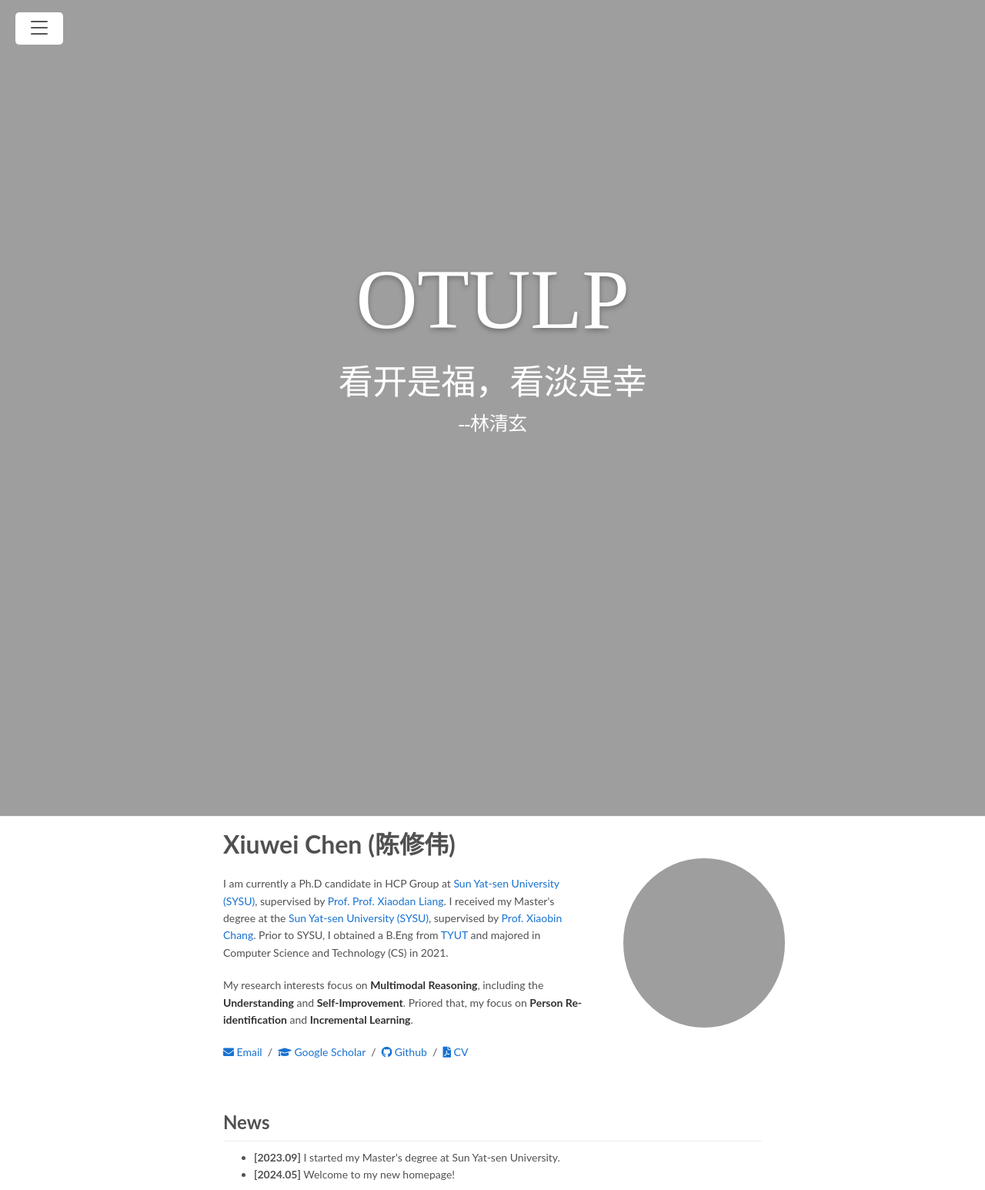
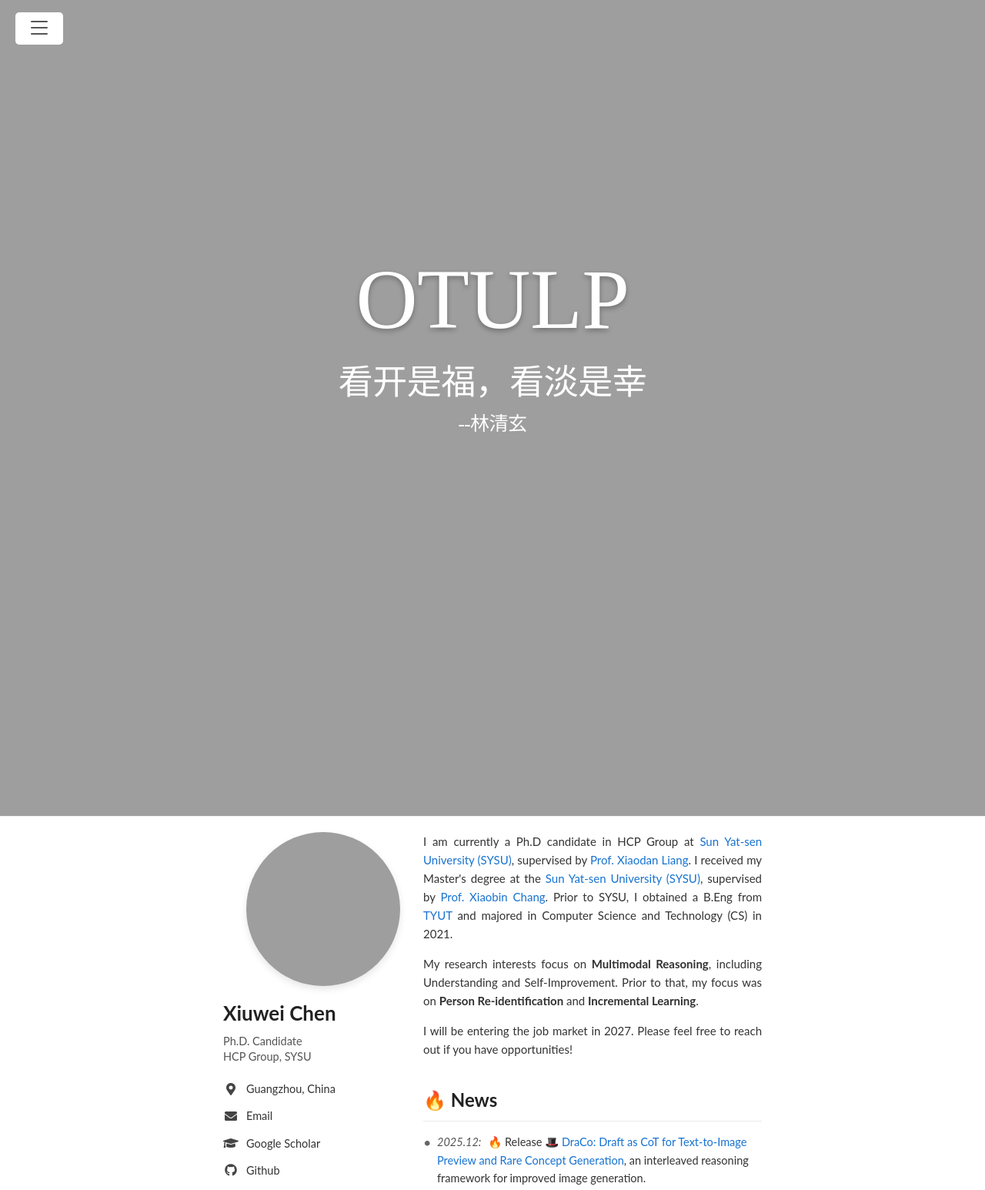
Before and after one commit to chen-xw/chen-xw.github.io, a Jekyll site: the page built from index.markdown, in a window 1280 px wide. Shown: the top 1546 px of the page at 77% size. Built offline with Jekyll 4.4.1, drawn with Linux system fonts in a browser that asks for light colours; a script that is not in the unit is left out; comment, search, counter and statistics services are not loaded; some of the changed text lies outside the part shown; grey boxes are pictures that could not be loaded.

Commit message:
Update index.markdown

```diff
--- a/index.markdown
+++ b/index.markdown
@@ -1,153 +1,214 @@
 ---
 layout: default2
-title: 主页
+title: "主页"
+permalink: /
 ---
 
 <style type="text/css">
-    /* 核心样式 */
-    a { color: #1772d0; text-decoration:none; }
-    a:focus, a:hover { color: #f09228; text-decoration:none; }
-    body, td, th, tr, p, a { font-family: 'Lato', Verdana, Helvetica, sans-serif; font-size: 14px; line-height: 1.6; }
-    .hp-photo { width: 220px; height: 220px; border-radius: 50%; object-fit: cover; }
-    heading { font-size: 24px; font-weight: bold; margin-bottom: 10px; display: block; border-bottom: 1px solid #eee; padding-bottom: 5px; }
-    name { font-size: 32px; font-weight: bold; display: block; margin-bottom: 15px; }
-    papertitle { font-size: 15px; font-weight: 700; color: #333; }
+    /* 核心页面布局 */
+    .academic-page {
+        font-family: 'Lato', -apple-system, BlinkMacSystemFont, "Segoe UI", Roboto, Helvetica, Arial, sans-serif;
+        color: #333;
+        line-height: 1.6;
+        display: flex;
+        flex-wrap: wrap;
+        max-width: 1050px;
+        margin: 0 auto;
+        padding: 20px 10px;
+    }
 
-    /* 强制清除 Jekyll 主题自带的表格边框和背景色 */
-    table, th, td, tr {
-        border: none !important;
-        background: transparent !important;
-        border-collapse: collapse !important;
+    /* 左侧边栏 */
+    .academic-sidebar {
+        width: 260px;
+        padding-right: 40px;
+        margin-bottom: 30px;
     }
-    .main-container { width: 100%; max-width: 800px; margin: 0 auto; }
-    .content-table { width: 100%; margin-bottom: 20px; }
-    .content-table td { padding: 10px; }
+    .hp-photo {
+        width: 200px;
+        height: 200px;
+        border-radius: 50%;
+        object-fit: cover;
+        margin-bottom: 15px;
+        box-shadow: 0 4px 10px rgba(0,0,0,0.1);
+    }
+    .author-name { font-size: 26px; font-weight: 700; color: #222; margin-bottom: 5px; }
+    .author-title { font-size: 14.5px; color: #555; margin-bottom: 20px; line-height: 1.4; }
+
+    .contact-info { list-style: none; padding: 0; margin: 0; }
+    .contact-info li { margin-bottom: 12px; font-size: 14.5px; display: flex; align-items: center; }
+    .contact-info i { width: 20px; color: #444; text-align: center; margin-right: 10px; font-size: 16px; }
+    .contact-info a { color: #333; text-decoration: none; transition: color 0.2s; }
+    .contact-info a:hover { color: #1772d0; }
+
+    /* 右侧主内容区 */
+    .academic-main {
+        flex: 1;
+        min-width: 0;
+    }
+    .academic-main p { font-size: 15px; margin-bottom: 15px; text-align: justify; }
+    .academic-main a { color: #1772d0; text-decoration: none; }
+    .academic-main a:hover { text-decoration: underline; }
+
+    /* 章节标题 */
+    .section-title {
+        font-size: 24px;
+        font-weight: bold;
+        margin-top: 35px;
+        margin-bottom: 15px;
+        border-bottom: 1px solid #eaeaea;
+        padding-bottom: 8px;
+        color: #222;
+        display: flex;
+        align-items: center;
+    }
+    .section-title i { margin-right: 10px; font-size: 22px; }
+
+    /* 列表样式 (News & Projects) */
+    ul.custom-list { list-style-type: none; padding-left: 0; margin-top: 0; }
+    ul.custom-list li { margin-bottom: 12px; position: relative; padding-left: 18px; font-size: 14.5px; }
+    ul.custom-list li::before { content: "•"; position: absolute; left: 0; color: #666; font-size: 18px; line-height: 1.4; }
+    .date-text { font-style: italic; color: #555; margin-right: 5px; }
+
+    /* 论文列表样式 */
+    .pub-category { font-size: 18px; font-weight: bold; margin-top: 25px; margin-bottom: 15px; color: #333; }
+    ul.pub-list { list-style: none; padding: 0; margin: 0; }
+    ul.pub-list li { margin-bottom: 20px; font-size: 14.5px; }
+    .pub-title-row { margin-bottom: 4px; }
+    .pub-title-row a { font-weight: bold; color: #1772d0; }
+    .pub-authors { color: #444; }
+    .pub-authors strong { color: #111; font-weight: 700; }
+
+    /* 漂亮的彩色标签 (Badges) */
+    .badge {
+        display: inline-block;
+        padding: 3px 8px;
+        font-size: 12px;
+        font-weight: 600;
+        border-radius: 4px;
+        color: white;
+        margin-right: 8px;
+        vertical-align: text-bottom;
+        line-height: 1;
+    }
+    .tag-arxiv { background-color: #f59e0b; } /* 橙色 */
+    .tag-conf { background-color: #8b5cf6; }  /* 紫色 */
+    .tag-blog { background-color: #10b981; }  /* 绿色 */
+
+    /* 手机端自适应响应式 */
+    @media (max-width: 768px) {
+        .academic-page { flex-direction: column; }
+        .academic-sidebar { width: 100%; padding-right: 0; text-align: center; margin-bottom: 20px; }
+        .contact-info li { justify-content: center; }
+    }
 </style>
 
 <link rel="stylesheet" href="https://cdnjs.cloudflare.com/ajax/libs/font-awesome/5.15.3/css/all.min.css">
-<script async defer src="https://buttons.github.io/buttons.js"></script>
 
-<div class="main-container">
+<div class="academic-page">
 
-    <table class="content-table">
-        <tr>
-            <td width="68%" valign="middle">
-                <name>Xiuwei Chen (陈修伟)</name>
-                <p>
-                    I am currently a Ph.D candidate in HCP Group at <a href="https://sai.sysu.edu.cn/">Sun Yat-sen University (SYSU)</a>, supervised by <a href="https://scholar.google.com/citations?user=voxznZAAAAAJ&hl=zh-CN">Prof. Prof. Xiaodan Liang</a>. I received my Master's degree at the <a href="https://www.sysu.edu.cn/">Sun Yat-sen University (SYSU)</a>, supervised by <a href="https://xb-chang.github.io/">Prof. Xiaobin Chang</a>. Prior to SYSU, I obtained a B.Eng from <a href="https://www.tyut.edu.cn/">TYUT</a> and majored in Computer Science and Technology (CS) in 2021.
-                </p>
-                <p>
-                    My research interests focus on <strong>Multimodal Reasoning</strong>, including the <strong>Understanding</strong> and <strong>Self-Improvement</strong>. Priored that, my focus on <strong>Person Re-identification</strong> and <strong>Incremental Learning</strong>.
-                </p>
-                <p>
-                    <a href="mailto:chenxw83@mail2.sysu.edu.cn"><i class="fas fa-envelope"></i> Email</a> &nbsp;/&nbsp;
-                    <a href="https://scholar.google.com/"><i class="fas fa-graduation-cap"></i> Google Scholar</a> &nbsp;/&nbsp;
-                    <a href="https://github.com/"><i class="fab fa-github"></i> Github</a> &nbsp;/&nbsp;
-                    <a href="misc/CV_XiuweiChen.pdf"><i class="fas fa-file-pdf"></i> CV</a>
-                </p>
-            </td>
-            <td width="32%" align="center" valign="middle">
-                <img class="hp-photo" src="./imgs/photo.jpg" alt="Profile Photo">
-            </td>
-        </tr>
-    </table>
+    <div class="academic-sidebar">
+        <img class="hp-photo" src="./imgs/photo.jpg" alt="Xiuwei Chen">
+        <div class="author-name">Xiuwei Chen</div>
+        <div class="author-title">
+            Ph.D. Candidate<br>
+            HCP Group, SYSU
+        </div>
+        <ul class="contact-info">
+            <li><i class="fas fa-map-marker-alt"></i> Guangzhou, China</li>
+            <li><i class="fas fa-envelope"></i> <a href="mailto:chenxw83@mail2.sysu.edu.cn">Email</a></li>
+            <li><i class="fas fa-graduation-cap"></i> <a href="https://scholar.google.com/">Google Scholar</a></li>
+            <li><i class="fab fa-github"></i> <a href="https://github.com/chen-xw">Github</a></li>
+            <li><i class="fas fa-file-pdf"></i> <a href="misc/CV_XiuweiChen.pdf">CV</a></li>
+        </ul>
+    </div>
 
-    <table class="content-table">
-        <tr>
-            <td>
-                <heading>News</heading>
-                <ul>
-                    <li><b>[2023.09]</b> I started my Master's degree at Sun Yat-sen University.</li>
-                    <li><b>[2024.05]</b> Welcome to my new homepage!</li>
-                </ul>
-            </td>
-        </tr>
-    </table>
+    <div class="academic-main">
 
-    <table class="content-table">
-        <tr><td colspan="2"><heading>Education</heading></td></tr>
-        <tr>
-            <td width="15%" align="center" valign="middle"><img src="./imgs/sysu_logo.png" width="90"></td>
-            <td width="85%" valign="middle">
-                <p>
-                    <b>Master of Engineering</b> | School of Artificial Intelligence, SYSU<br>
-                    Time: 2023 - Present. Supervisor: <a href="https://xb-chang.github.io/">Prof. Xiaobin Chang</a>
-                </p>
-            </td>
-        </tr>
-        <tr>
-            <td width="15%" align="center" valign="middle"><img src="./imgs/undergrad_logo.png" width="90"></td>
-            <td width="85%" valign="middle">
-                <p>
-                    <b>Bachelor of Engineering</b> | Your Major, Your University<br>
-                    Time: 2019 - 2023.
-                </p>
-            </td>
-        </tr>
-    </table>
+        <p>
+            I am currently a Ph.D candidate in HCP Group at <a href="https://sai.sysu.edu.cn/">Sun Yat-sen University (SYSU)</a>, supervised by <a href="https://scholar.google.com/citations?user=voxznZAAAAAJ&hl=zh-CN">Prof. Xiaodan Liang</a>. I received my Master's degree at the <a href="https://www.sysu.edu.cn/">Sun Yat-sen University (SYSU)</a>, supervised by <a href="https://xb-chang.github.io/">Prof. Xiaobin Chang</a>. Prior to SYSU, I obtained a B.Eng from <a href="https://www.tyut.edu.cn/">TYUT</a> and majored in Computer Science and Technology (CS) in 2021.
+        </p>
+        <p>
+            My research interests focus on <strong>Multimodal Reasoning</strong>, including Understanding and Self-Improvement. Prior to that, my focus was on <strong>Person Re-identification</strong> and <strong>Incremental Learning</strong>.
+        </p>
+        <p>
+            I will be entering the job market in 2027. Please feel free to reach out if you have opportunities!
+        </p>
 
-    <table class="content-table">
-        <tr>
-            <td>
-                <heading>Research</heading>
-                <p align="justify">
-                    My research focuses on Computer Vision, specifically on designing effective algorithms for <b>Person Re-identification</b> and exploring robust methods for <b>Incremental Learning</b> to enable models to continuously learn new knowledge without forgetting.
-                </p>
-            </td>
-        </tr>
-    </table>
+        <div class="section-title">🔥 News</div>
+        <ul class="custom-list">
+            <li><span class="date-text">2025.12:</span> 🔥 Release <a href="https://arxiv.org/pdf/2512.05112">🎩 DraCo: Draft as CoT for Text-to-Image Preview and Rare Concept Generation</a>, an interleaved reasoning framework for improved image generation.</li>
+            <li><span class="date-text">2025.10:</span> 🔥 Release <a href="https://arxiv.org/abs/2510.26802">Are Video Models Ready as Zero-Shot Reasoners?</a> An empirical study on the zero-shot reasoning capabilities of video models.</li>
+            <li><span class="date-text">2025.10:</span> 🔥 Release <a href="https://github.com/ULMEvalKit/ULMEvalKit">UlmEvalkit</a>, an open-source toolkit for evaluating unified MLLMs and generative models for image generation tasks.</li>
+            <li><span class="date-text">2025.09:</span> 🎉 Three papers (<a href="https://arxiv.org/abs/2505.00703">T2I-R1</a>, <a href="https://arxiv.org/abs/2506.05331">MINT-CoT</a>, and <a href="https://arxiv.org/abs/2506.05331">BLINK-Twice</a>) are accepted by NeurIPS 2025.</li>
+            <li><span class="date-text">2024.09:</span> I have passed Ph.D. Qualifying Examination to become a Ph.D. candidate.</li>
+        </ul>
 
-    <table class="content-table">
-        <tr><td colspan="2"><heading>Publications</heading></td></tr>
-        <tr><td colspan="2" style="font-size: 12px; color: #666;">(* for equal contribution)</td></tr>
-        <tr>
-            <td width="25%" align="center" valign="top"><img src="./imgs/paper_teaser_1.png" width="100%" style="border-radius: 5px;"></td>
-            <td width="75%" valign="top">
-                <p style="margin-top: 0;">
-                    <a href="https://arxiv.org/abs/xxxx"><papertitle>Your Awesome Paper Title About Person Re-identification</papertitle></a>
-                    <br> <strong>Xiuwei Chen</strong>, Co-author 1, Co-author 2, and <a href="https://xb-chang.github.io/"> Xiaobin Chang</a>.
-                    <br> <em>Top Conference/Journal Name (<strong>Abbreviation</strong>), 2024.</em>
-                    <br>
-                    <a href="https://arxiv.org/abs/xxxx"> <img src="https://img.shields.io/badge/arXiv-PDF-b31b1b"></a>
-                    <a href="https://github.com/yourgithub/project"> <img src="https://img.shields.io/badge/Code-Github-black"></a>
-                </p>
-                <p align="justify" style="font-size:13px"> We propose a novel framework that significantly improves the performance of person re-identification under occlusion scenarios... </p>
-            </td>
-        </tr>
-    </table>
+        <div class="section-title">🛠️ Projects</div>
+        <ul class="custom-list">
+            <li>
+                <a href="https://github.com/ULMEvalKit/ULMEvalKit" style="font-weight: bold;">UlmEvalkit: An open-source toolkit for evaluating unified large multi-modal models and generative models</a><br>
+                <strong>Xiuwei Chen</strong>, Renrui Zhang, Yankai Shu, Yuyang Peng, Zhuofan Zong, Yuchen Duan, Zihao Wang, Jiaming Liu, Hao Chen, Ziyu Guo, Junyan Ye, Rui Liu, Pheng Ann Heng, Shanghang Zhang, Hongsheng Li.
+            </li>
+        </ul>
 
-    <table class="content-table">
-        <tr>
-            <td>
-                <heading>Honors & Awards</heading>
-                <ul>
-                    <li><b>2024.10</b>, First Prize Scholarship - SYSU.</li>
-                    <li><b>2023.06</b>, Outstanding Graduate - Your Undergraduate University.</li>
-                </ul>
-            </td>
-        </tr>
-    </table>
+        <div class="section-title">📝 Publications</div>
 
-    <table class="content-table">
-        <tr>
-            <td>
-                <heading>About Me</heading>
-                <p><strong>Programming Languages</strong>: Python, C++</p>
-                <p><strong>Frameworks & Tools</strong>: PyTorch, Linux, Git, LaTeX</p>
-            </td>
-        </tr>
-    </table>
+        <div class="pub-category">o1/R1-like CoT Reasoning for Generation</div>
+        <ul class="pub-list">
+            <li>
+                <div class="pub-title-row">
+                    <span class="badge tag-arxiv">Arxiv</span>
+                    <a href="https://arxiv.org/pdf/2512.05112">DraCo: Draft as CoT for Text-to-Image Preview and Rare Concept Generation</a>
+                </div>
+                <div class="pub-authors">
+                    <strong>Xiuwei Chen</strong>, Renrui Zhang, Haodong Li, Zhuofan Zong, Ziyu Guo, Jun He, Claire Guo, Junyan Ye, Rongyao Fang, Weijia Li, Rui Liu, Hongsheng Li.
+                </div>
+            </li>
+            <li>
+                <div class="pub-title-row">
+                    <span class="badge tag-conf">NeurIPS 2025</span>
+                    <a href="https://arxiv.org/abs/2505.00703">T2I-R1: Reinforcing Image Generation with Collaborative Semantic-level and Token-level CoT</a>
+                </div>
+                <div class="pub-authors">
+                    <strong>Xiuwei Chen</strong>*, Ziyu Guo*, Renrui Zhang*, Zhuofan Zong, Hao Li, Le Zhuo, Shilin Yan, Pheng-Ann Heng, Hongsheng Li.
+                </div>
+            </li>
+            <li>
+                <div class="pub-title-row">
+                    <span class="badge tag-blog">Blog</span>
+                    <a href="https://picotrex.github.io/Awesome-Nano-Banana-images/">Nano-Consistent-150K</a>
+                </div>
+                <div class="pub-authors">
+                    Junyan Ye, <strong>Xiuwei Chen</strong>, Zilong Huang, Jun He, Leqi Zhu, Zhiyuan Yan, Ruichuan An, Hongsheng Li, Conghui He, Weijia Li.
+                </div>
+            </li>
+        </ul>
 
-    <table class="content-table">
-        <tr>
-            <td align="center">
-                <script type="text/javascript" id="clstr_globe" src="//clustrmaps.com/globe.js?d=xxxxxxx"></script>
-            </td>
-        </tr>
-    </table>
+        <div class="pub-category">o1/R1-like CoT Reasoning for Understanding</div>
+        <ul class="pub-list">
+            <li>
+                <div class="pub-title-row">
+                    <span class="badge tag-conf">ICML 2025</span>
+                    <a href="https://arxiv.org/abs/2502.09621">MME-CoT: Benchmarking Chain-of-Thought in Large Multimodal Models for Reasoning Quality...</a>
+                </div>
+                <div class="pub-authors">
+                    <strong>Xiuwei Chen</strong>*, Renrui Zhang*, Ziyu Guo, Yanwei Li, Yu Qi, Xinyan Chen, Liuhui Wang, Jianhan Jin, Claire Guo, Shen Yan, Bo Zhang, Chaoyou Fu, Peng Gao, Hongsheng Li.
+                </div>
+            </li>
+            <li>
+                <div class="pub-title-row">
+                    <span class="badge tag-conf">ECCV 2024</span>
+                    <a href="https://arxiv.org/pdf/2403.14624.pdf">MathVerse: Does Your Multi-modal LLM Truly See the Diagrams in Visual Math Problems?</a>
+                </div>
+                <div class="pub-authors">
+                    Renrui Zhang*, <strong>Xiuwei Chen</strong>*, Yichi Zhang*, Haokun Lin, Ziyu Guo, Pengshuo Qiu, Aojun Zhou, Pan Lu, Aojun Zhou, Kai-Wei Chang, Peng Gao, Hongsheng Li.
+                </div>
+            </li>
+        </ul>
 
-    <p align="right" style="font-size: 12px; color: #999; margin-top: 40px;">
-        Last update: 2024.05. <a href="http://www.cs.berkeley.edu/~barron/" style="color: #999;">Template Thanks.</a>
-    </p>
+        <p align="center" style="font-size: 13px; color: #999; margin-top: 60px; border-top: 1px solid #eaeaea; padding-top: 15px;">
+            &copy; 2024 Xiuwei Chen. Last update: 2024.05.
+        </p>
 
+    </div>
 </div>
```
